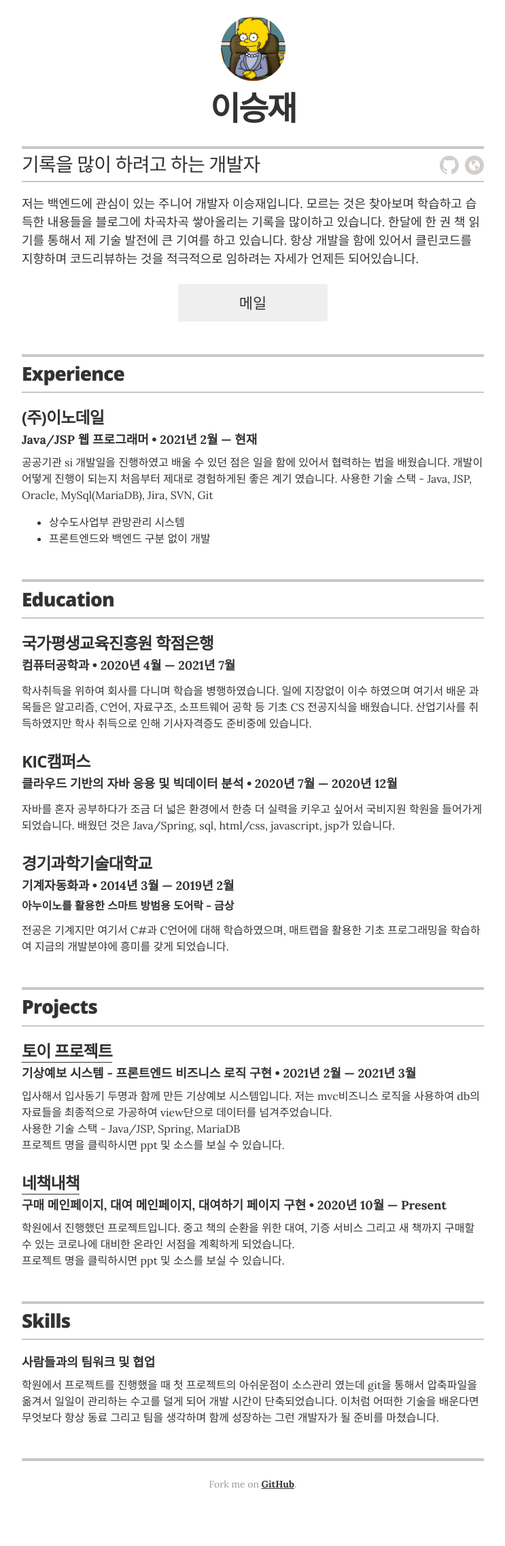
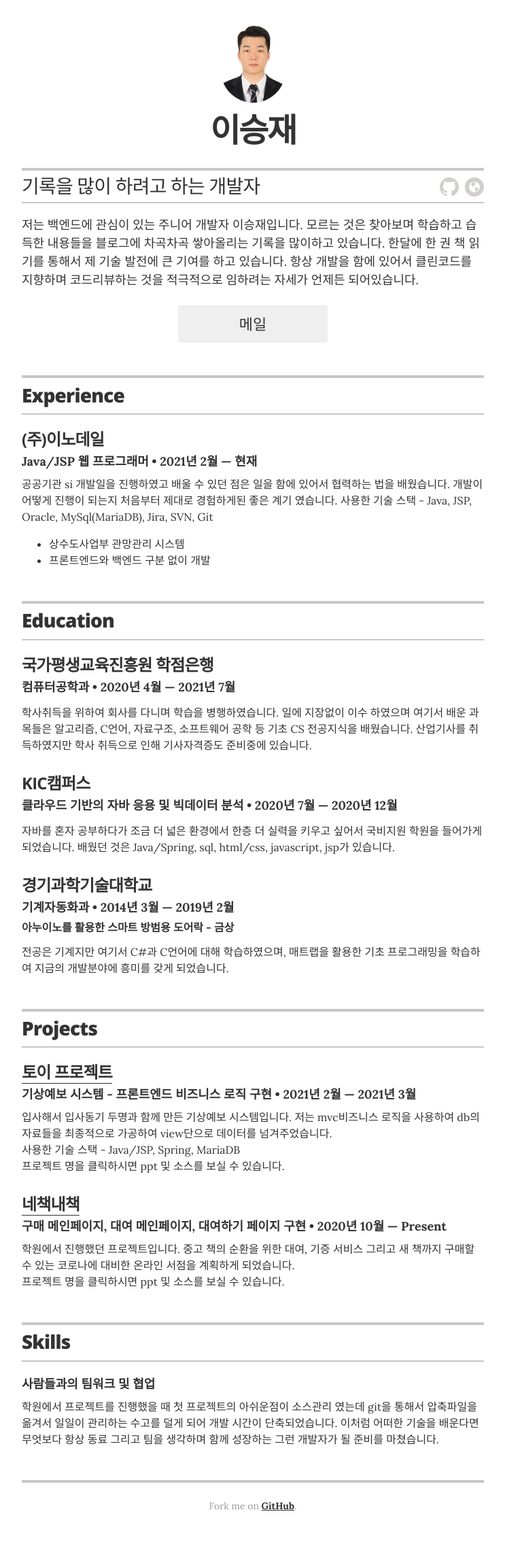
Before and after one commit to lsj8367/lsj8367.github.io, a Jekyll site: the page built from index.html, in a window 1280 px wide. Shown: the whole page at 68% size, without its empty margins (268-1011 px from the left). Built offline with Jekyll 4.4.1, drawn with Linux system fonts in a browser that asks for light colours; before the commit the page ends 2242 px from its top, so only the background shows below that.

Commit message:
사진 업로드

```diff
--- a/_layouts/resume.html
+++ b/_layouts/resume.html
@@ -14,7 +14,7 @@
         <!-- You can turn off the avatar in _config.yml by setting to false -->
         <!-- 사진 넣는곳 -->
         {% if site.resume_avatar == 'true' %}
-        <img src="images/avatar.jpg" alt="my photo" class="avatar no-print" itemprop="image">
+        <img src="images/image.jpg" alt="my photo" class="avatar no-print" itemprop="image">
         {% endif %}
 
         <!-- Your name is defined in the _config.yml file -->
```
Also changed, not shown: images/image.jpg (added).
